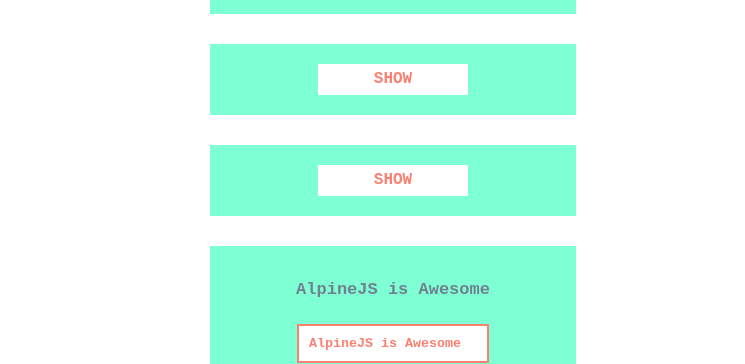
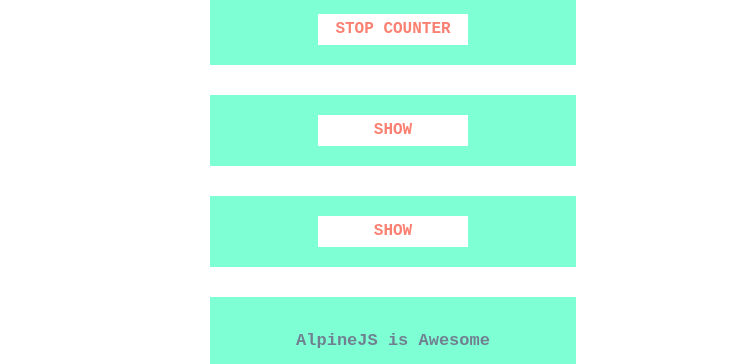
Before and after one commit to Okuhle-96/Alpine, a plain HTML site: page index.html in a window 1280 px wide. Shown: the part 736-1100 px from the top of the page, without its empty margins (267-1012 px from the left). Drawn offline with nearby package versions, Linux system fonts and the light colour scheme.

Commit message:
can set the counter to zero

```diff
--- a/index.html
+++ b/index.html
@@ -41,6 +41,7 @@
                             }, 1000);
                             ">
                  <h2 class="h2" x-text="countdown"></h2>
+                 <button  @click="countdown=0">Stop Counter</button>
                 </div>
             </li>
 
```
